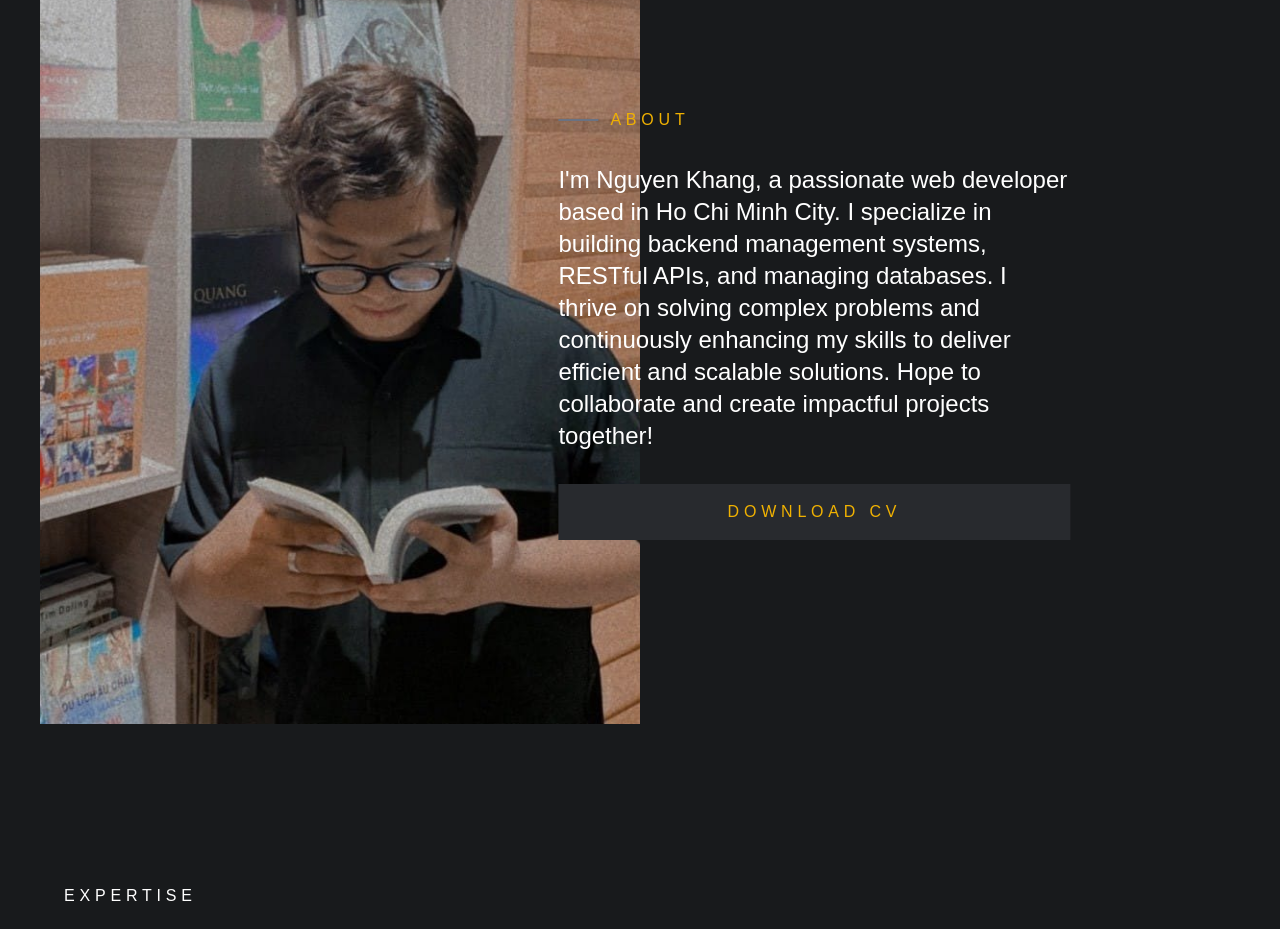
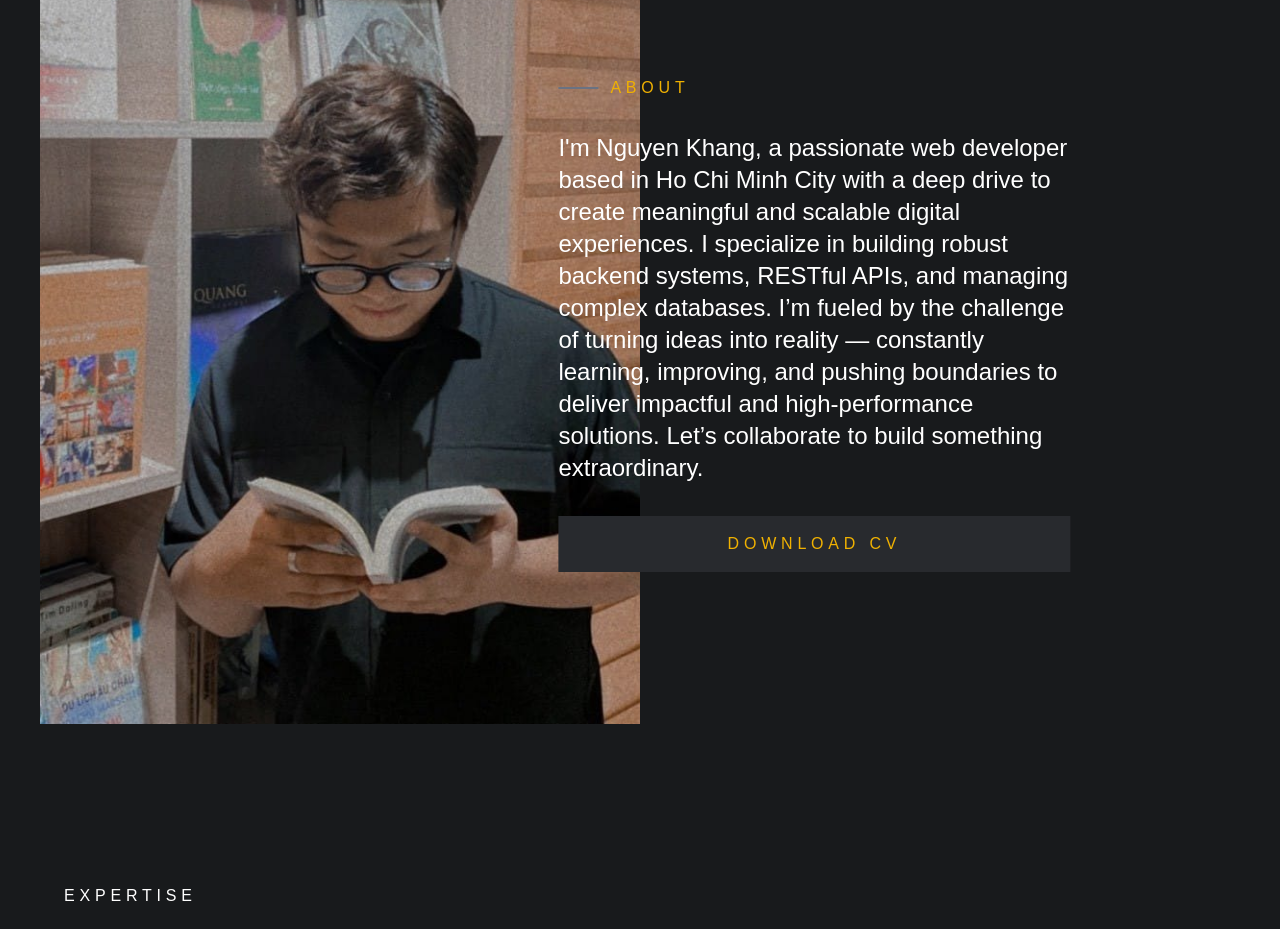
Before and after one commit to NguynKng/My-Porfolio, a React (Vite) app: page / in a window 1280 px wide. Shown: the part 960-1889 px from the top of the page. Built offline with nearby package versions, Linux system fonts and the light colour scheme.

Commit message:
fix about site

```diff
--- a/src/components/About.tsx
+++ b/src/components/About.tsx
@@ -22,7 +22,7 @@ export default function About() {
               ABOUT
             </h1>
             <p className="text-white mt-8 text-lg md:text-2xl font-medium">
-                I'm Nguyen Khang, a passionate web developer based in Ho Chi Minh City. I specialize in building backend management systems, RESTful APIs, and managing databases. I thrive on solving complex problems and continuously enhancing my skills to deliver efficient and scalable solutions. Hope to collaborate and create impactful projects together!
+                I'm Nguyen Khang, a passionate web developer based in Ho Chi Minh City with a deep drive to create meaningful and scalable digital experiences. I specialize in building robust backend systems, RESTful APIs, and managing complex databases. I’m fueled by the challenge of turning ideas into reality — constantly learning, improving, and pushing boundaries to deliver impactful and high-performance solutions. Let’s collaborate to build something extraordinary.
             </p>
             <button className="w-full tracking-[0.3em] bg-[#282a2e] hover:bg-white hover:text-black text-yellow-500 text-center py-4 mt-8 cursor-pointer">
               DOWNLOAD CV
```
